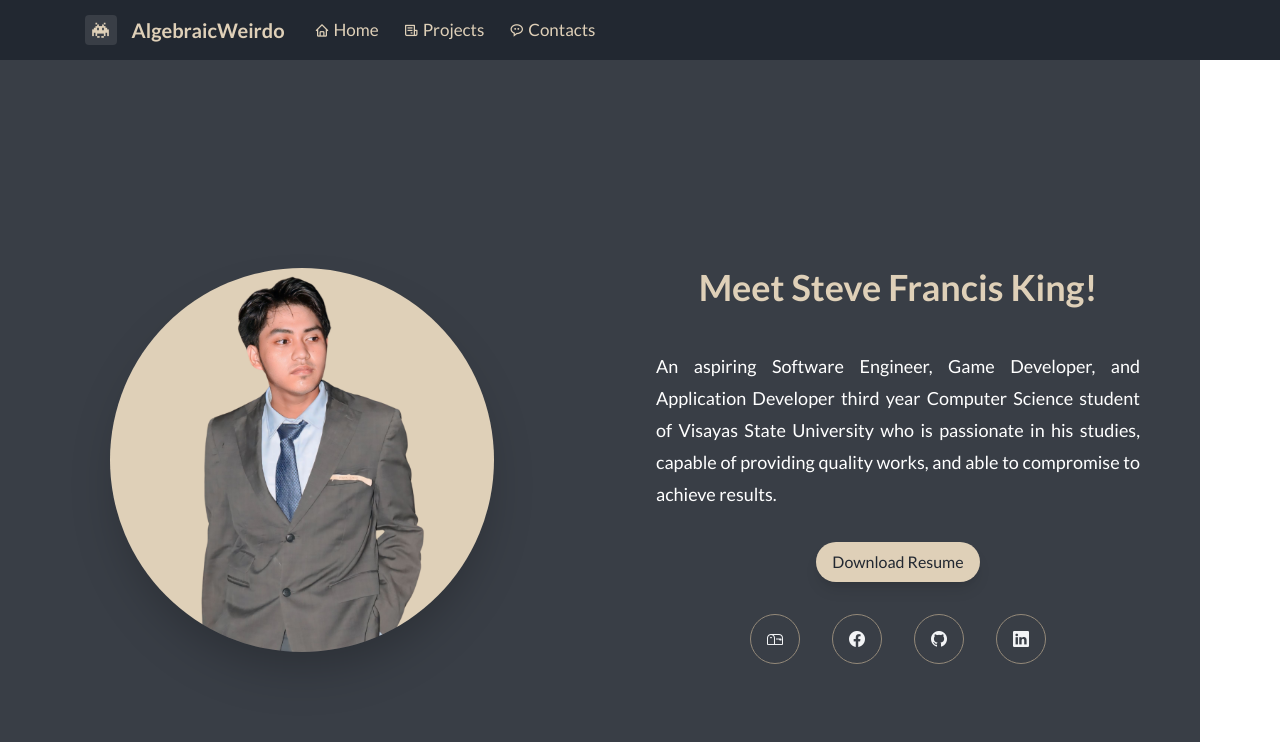
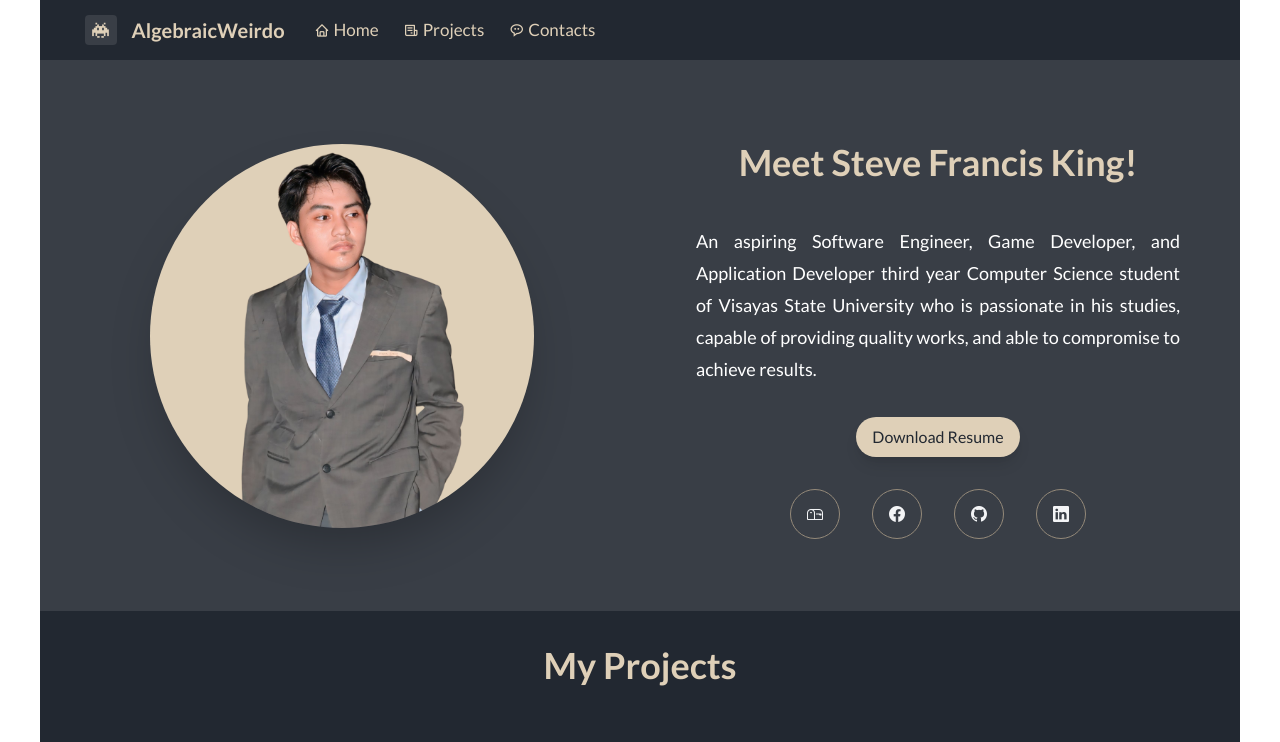
Before and after one commit to padastevefrancisking/PersonalPortfolio, a React (Vite) app: page / in a window 1280 px wide. Shown: the top 742 px of the page. Built offline with nearby package versions, Linux system fonts and the light colour scheme.

Commit message:
Reverted 0 margin

```diff
--- a/src/App.css
+++ b/src/App.css
@@ -2,7 +2,7 @@
 
 #root {
   max-width: 1280px;
-  margin: 0 0;
+  margin: 0 auto;
   padding: 0rem;
   text-align: center;
 }
--- a/src/App.jsx
+++ b/src/App.jsx
@@ -7,11 +7,9 @@ function App() {
 
   return (
     <>
-    <div classname="flex flex-col items-center justify-center min-h-screen bg-secondary-background">
       <Header />
       <Home id= "Home"/>
       <Experiences id="Experiences" />
-    </div>
     </>
   )
 }
--- a/src/components/Experiences.jsx
+++ b/src/components/Experiences.jsx
@@ -37,7 +37,7 @@ function Experiences({id}) {
                 title: 'Tempest',
                 description: 'Bringing weather forecasts to life, Tempest is a web-based application that provides real-time weather updates and forecasts. It is designed to be user-friendly and visually appealing, making it easy for users to access the information they need.',
                 href: 'https://github.com/padastevefrancisking/tempest',
-                tags: ['HTML', 'CSS', 'ReactJS', 'OpenWeatherMap', 'Web Development', 'API Integration']
+                tags: ['HTML', 'TailwindCSS', 'ReactJS', 'OpenWeatherMap', 'Web Development', 'API Integration']
             },
             {
                 src: '/REKINDLE.png',
--- a/src/components/Header.jsx
+++ b/src/components/Header.jsx
@@ -3,7 +3,7 @@ import '../App.css'
 function Header() {
     return (
         <>
-            <header className= "w-screen h-[60px] bg-main-background lato-regular">
+            <header className= "w-screen h-[60px] bg-main-background lato-regular max-w-[1200px]">
                 <nav className= "w-full h-full px-[5px] gap-x-8 lg:gap-2.5 m-auto max-w-[1200px] grid grid-cols-2">
                     <div className="max-w-[1200px] mx-auto h-full grid grid-cols-[auto_1fr] items-center px-[15px] gap-x-[30px] gap-y-[12px]">
 
--- a/src/components/Home.jsx
+++ b/src/components/Home.jsx
@@ -1,20 +1,13 @@
 import './../App.css';
 import IconList from './Contacts';
 
-function Home({ id }) {
+function Home({id}) {
     return (
-    <div
-      id={id}
-      className="w-full max-w-[1200px] bg-secondary-background flex items-center justify-center min-h-screen"
-    >
-      <div className="grid justify-center grid-flow-row md:grid-flow-col md:grid-cols-2 px-5 my-12 gap-8">
+      <div id={id} className="w-full max-w-[1200px] bg-secondary-background mx-auto flex items-center">
+        <div className="grid justify-center grid-flow-row md:grid-flow-col md:grid-cols-2 px-5 my-12 mx-auto gap-8">
           {/* Image Section */}
           <div className="flex justify-center lato-light align-middle items-center">
-          <img
-            src="/Steve.png"
-            alt="Steve Francis King"
-            className="rounded-full w-64 h-64 md:w-96 md:h-96 shadow-2xl"
-          />
+            <img src= "/Steve.png" alt="Steve Francis King" className="rounded-full w-64 h-64 md:w-96 md:h-96 shadow-2xl" />
           </div>
 
           {/* Text Section */}
@@ -24,9 +17,7 @@ function Home({ id }) {
             </h1>
 
             <p className="text-lg md:text-lg leading-7 md:leading-8 px-6 py-4 lato-regular text-justify text-white">
-            An aspiring Software Engineer, Game Developer, and Application Developer third year Computer Science
-            student of Visayas State University who is passionate in his studies, capable of providing quality works,
-            and able to compromise to achieve results.
+              An aspiring Software Engineer, Game Developer, and Application Developer third year Computer Science student of Visayas State University who is passionate in his studies, capable of providing quality works, and able to compromise to achieve results.
             </p>
 
             <div className="flex justify-center mt-4">
```
Lines whose indentation alone changed are shown as unchanged.
